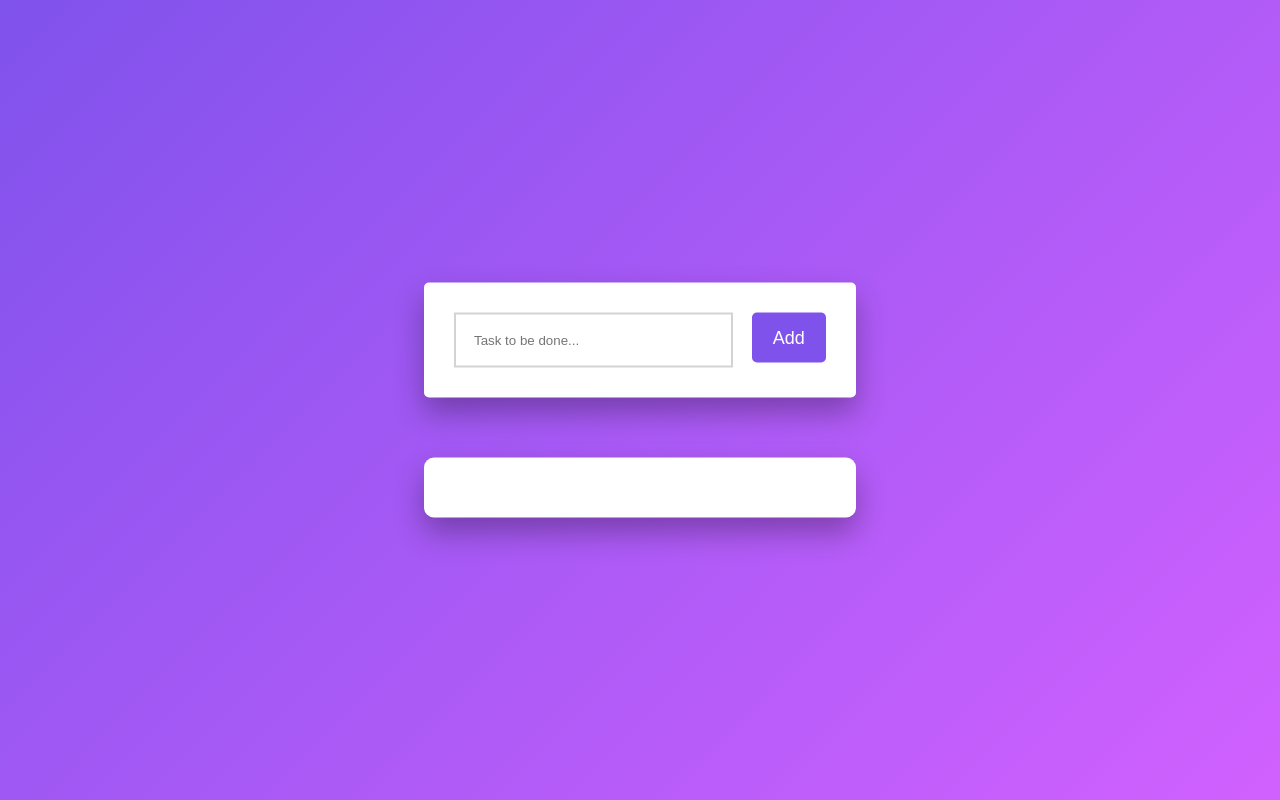
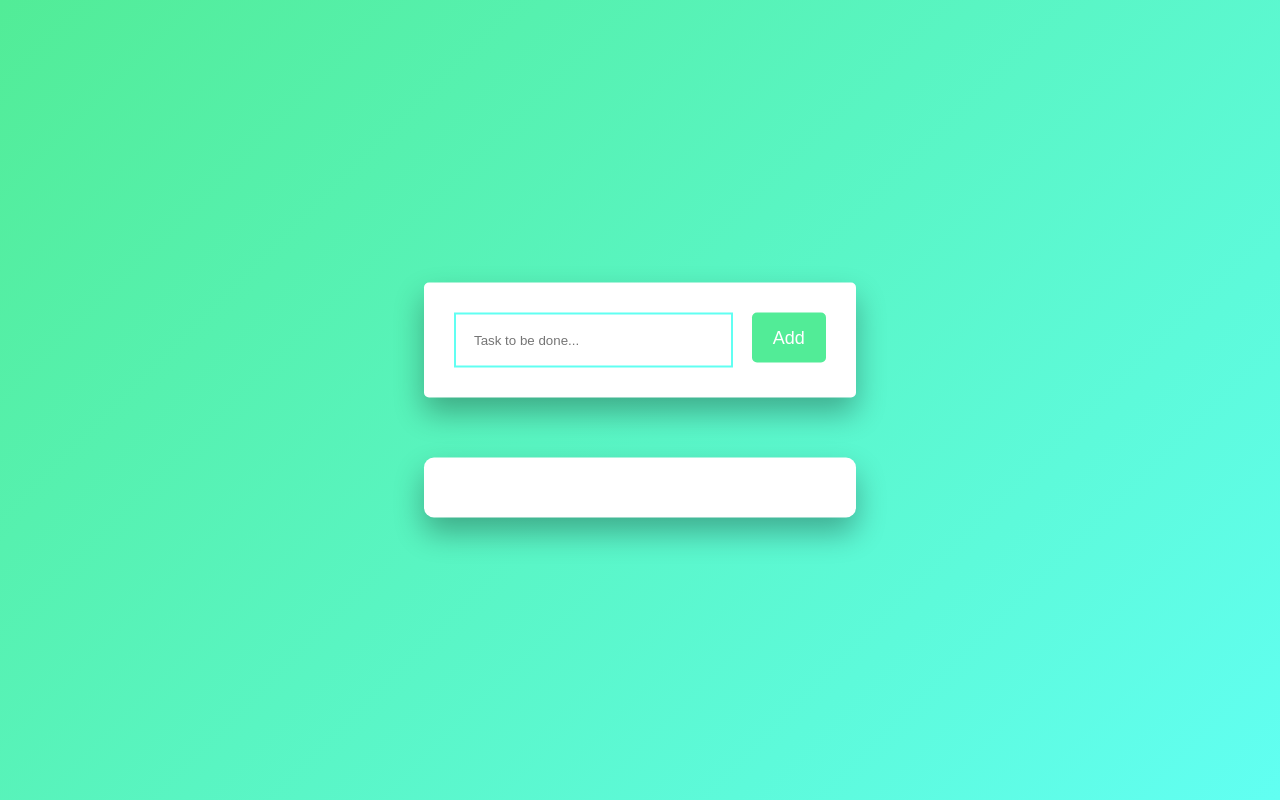
Before and after one commit to gurucharan2206/gurucharan2206.github.io, a plain HTML site: page Now-To-Do-List/index.html in a window 1280 px wide. Drawn offline with Linux system fonts and the light colour scheme.

Commit message:
link to do project

```diff
--- a/Now-To-Do-List/style.css
+++ b/Now-To-Do-List/style.css
@@ -1,6 +1,6 @@
 :root {
-    --color-1: #8052ec;
-    --color-2: #d161ff;
+    --color-1: #52ec97;
+    --color-2: #61fff2;
 }
 
 *,
@@ -38,7 +38,7 @@ body{
 #taskInput {
     width: 75%;
     height: 70%;
-    border: 2px solid #d1d3d4;
+    border: 2px solid var(--color-2);
     padding: 18px;
     color: #111111;
     position: relative;
```
